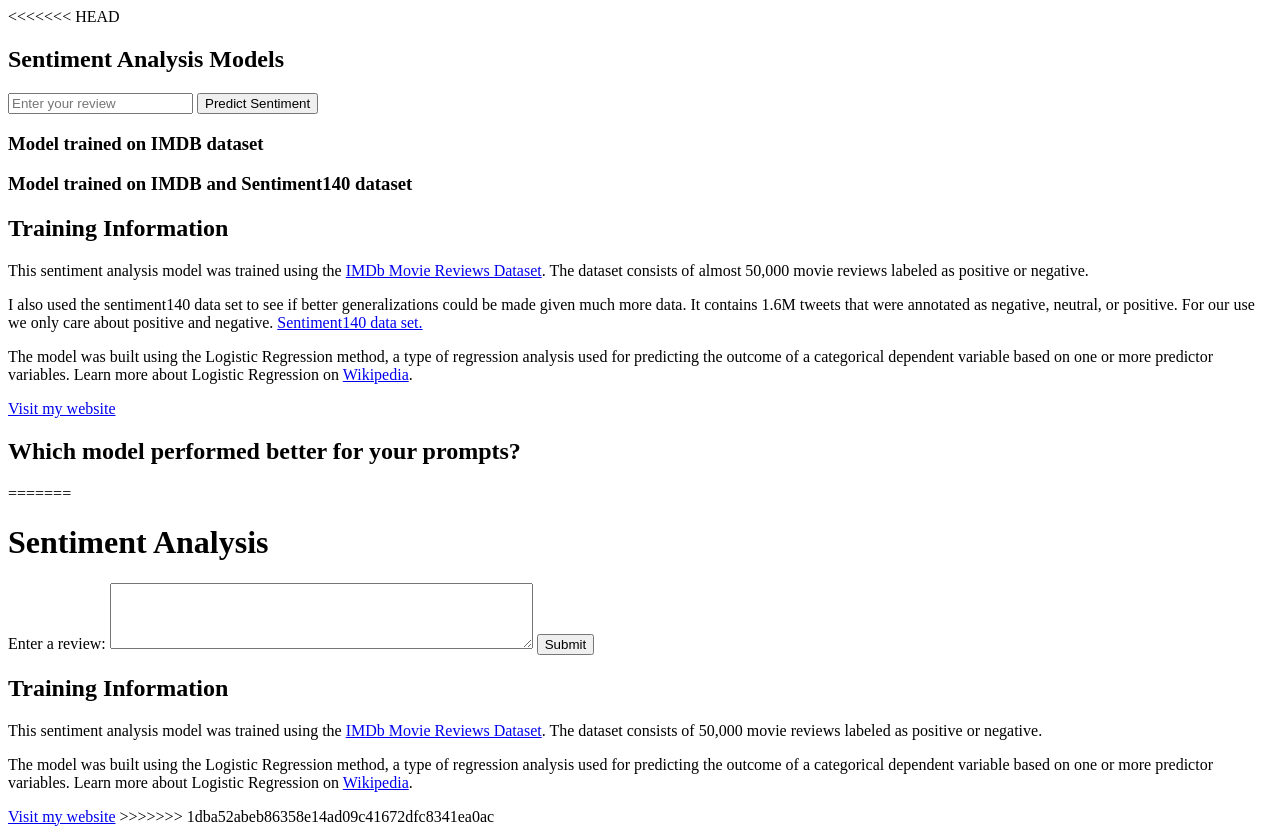
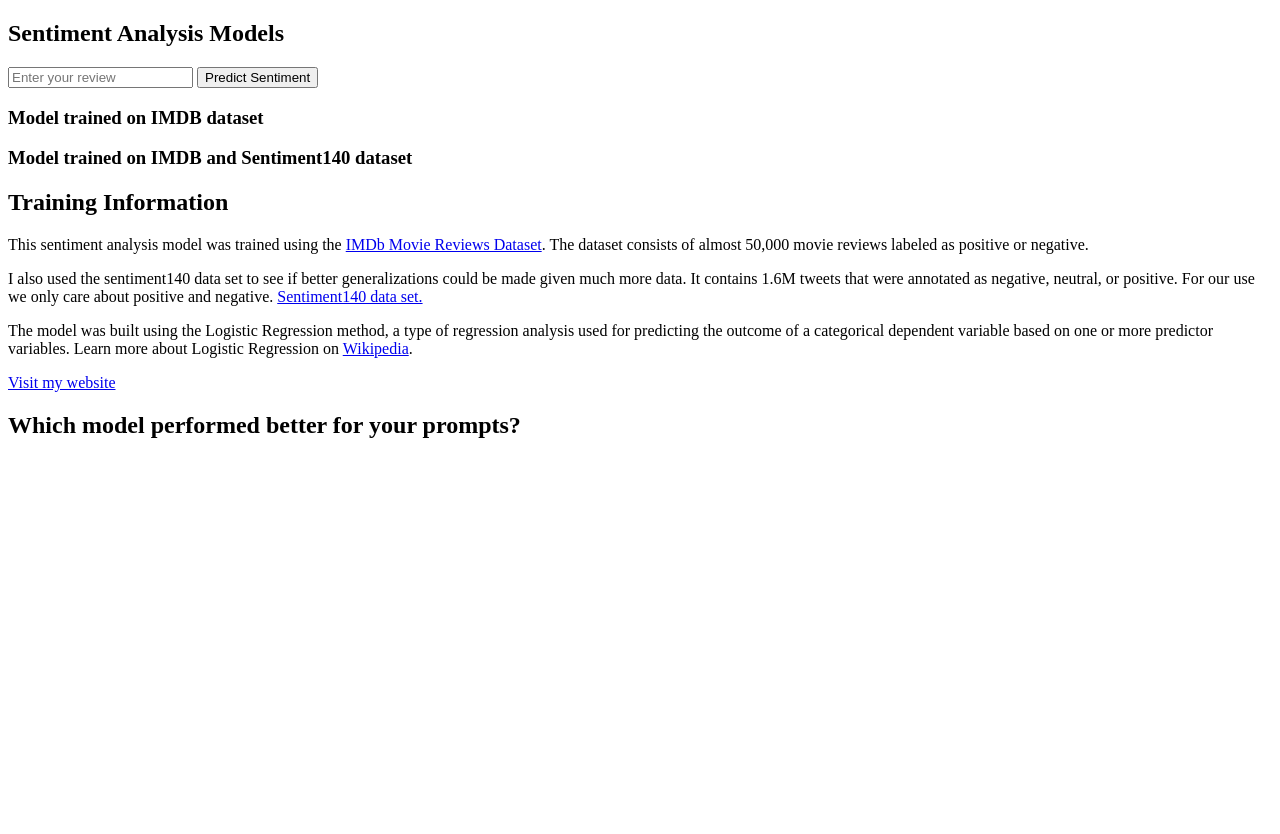
Before and after one commit to JasonHertzog/sentiment-analysis, a Flask app: template templates/index.html in a window 1280 px wide. After the commit the page ends 438 px from the top, so only its background shows below. Run offline with Flask 3, Linux system fonts and the light colour scheme; the template is opened without the code that fills it, so the values that code supplies are empty; parts of the project's set-up code (start-up, migrations or seed data) failed here and were passed over.

Commit message:
Cleaning up.

```diff
--- a/templates/index.html
+++ b/templates/index.html
@@ -2,7 +2,6 @@
 <html lang="en">
 <head>
     <meta charset="UTF-8">
-<<<<<<< HEAD
     <title>Sentiment Analysis</title>
     <style>
         .positive {
@@ -36,41 +35,3 @@
     <!-- TODO - Add more. -->
 </body>
 </html>
-=======
-    <meta name="viewport" content="width=device-width, initial-scale=1.0">
-    <title>Sentiment Analysis</title>
-</head>
-<body>
-    <h1>Sentiment Analysis</h1>
-    <form id="review-form">
-        <label for="review">Enter a review:</label>
-        <textarea id="review" name="review" rows="4" cols="50"></textarea>
-        <button type="submit">Submit</button>
-    </form>
-    <div id="result"></div>
-
-    <h2>Training Information</h2>
-    <p>This sentiment analysis model was trained using the <a href="https://www.kaggle.com/datasets/vishakhdapat/imdb-movie-reviews/data" target="_blank">IMDb Movie Reviews Dataset</a>. The dataset consists of 50,000 movie reviews labeled as positive or negative.</p>
-    <p>The model was built using the Logistic Regression method, a type of regression analysis used for predicting the outcome of a categorical dependent variable based on one or more predictor variables. Learn more about Logistic Regression on <a href="https://en.wikipedia.org/wiki/Logistic_regression" target="_blank">Wikipedia</a>.</p>
-
-    <a href="https://jasonhertzog.github.io" target="_blank">Visit my website</a>
-
-    <script>
-        document.getElementById('review-form').addEventListener('submit', async (e) => {
-            e.preventDefault();
-            const review = document.getElementById('review').value;
-            const response = await fetch('/predict', {
-                method: 'POST',
-                headers: {
-                    'Content-Type': 'application/json'
-                },
-                body: JSON.stringify({ review })
-            });
-            const result = await response.json();
-            document.getElementById('result').innerText = 'Sentiment result: ' + result.sentiment;
-        });
-    </script>
-</body>
-</html>
-
->>>>>>> 1dba52abeb86358e14ad09c41672dfc8341ea0ac
```
